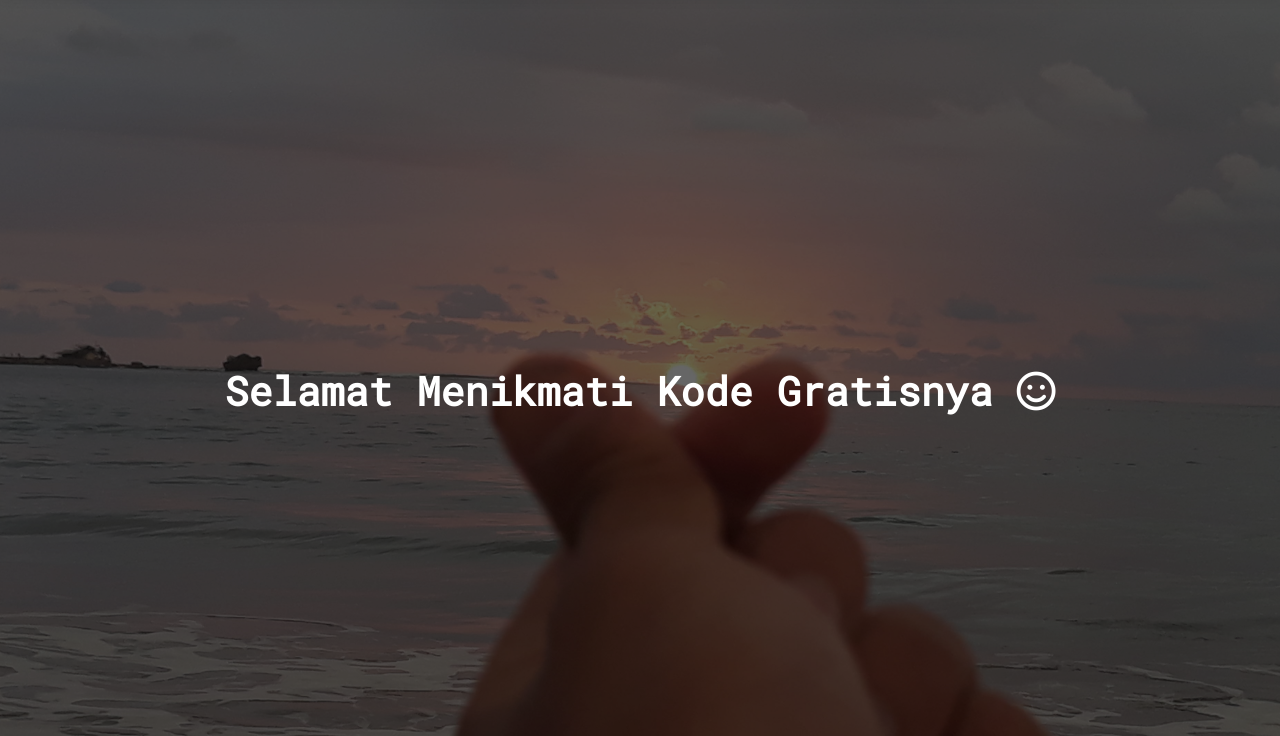
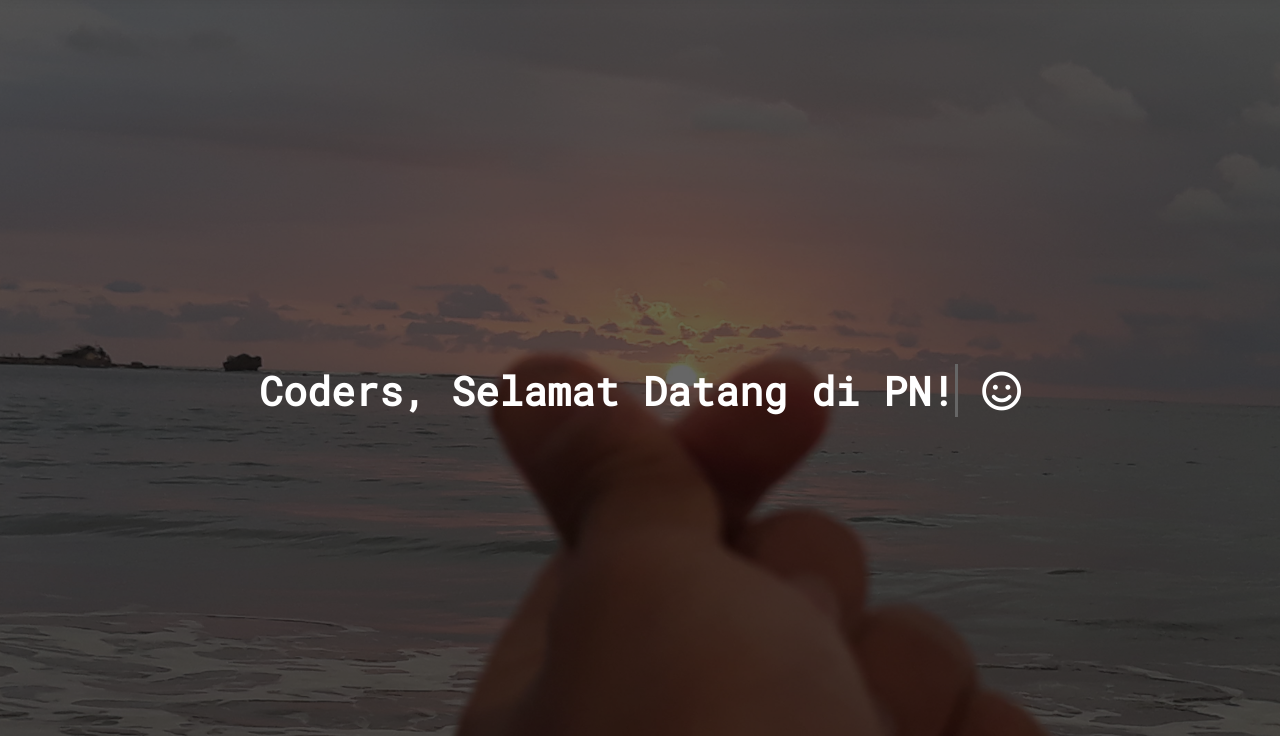
Before and after one commit to progusa/progusa.github.io, a plain HTML site: page index.html in a window 1280 px wide. Shown: the part 64-800 px from the top of the page. Drawn offline with nearby package versions, Linux system fonts and the light colour scheme.

Commit message:
add typewriter effect

```diff
--- a/assets/javascript/kode.js
+++ b/assets/javascript/kode.js
@@ -1,3 +1,64 @@
+/* Typewriter */
+// writing text
+var TxtRotate = function(el, toRotate, period) {
+    this.toRotate = toRotate;
+    this.el = el;
+    this.loopNum = 0;
+    this.period = parseInt(period, 10) || 2000;
+    this.txt = '';
+    this.tick();
+    this.isDeleting = false;
+};
+
+TxtRotate.prototype.tick = function() {
+    var i = this.loopNum % this.toRotate.length;
+    var fullTxt = this.toRotate[i];
+
+    if (this.isDeleting) {
+        this.txt = fullTxt.substring(0, this.txt.length - 1);
+    } else {
+        this.txt = fullTxt.substring(0, this.txt.length + 1);
+    }
+
+    this.el.innerHTML = '<span class="wrap">' + this.txt + '</span>';
+
+    var that = this;
+    var delta = 300 - Math.random() * 100;
+
+    if (this.isDeleting) { delta /= 2; }
+
+    if (!this.isDeleting && this.txt === fullTxt) {
+        delta = this.period;
+        this.isDeleting = true;
+    } else if (this.isDeleting && this.txt === '') {
+        this.isDeleting = false;
+        this.loopNum++;
+        delta = 500;
+    }
+
+    setTimeout(function() {
+        that.tick();
+    }, delta);
+};
+
+$(window).on('load', function() {
+    //writing text
+    var elements = document.getElementsByClassName('txt-rotate');
+    for (var i = 0; i < elements.length; i++) {
+        var toRotate = elements[i].getAttribute('data-rotate');
+        var period = elements[i].getAttribute('data-period');
+        if (toRotate) {
+            new TxtRotate(elements[i], JSON.parse(toRotate), period);
+        }
+    }
+    // INJECT CSS
+    var css = document.createElement("style");
+    css.type = "text/css";
+    css.innerHTML = ".txt-rotate > .wrap { border-right: 0.08em solid #666 }";
+    document.body.appendChild(css);
+});
+
+
 function addBorder() {
     var x = document.getElementById("toggler");
     // console.log(x.attributes[6].value)
@@ -17,12 +78,12 @@ function validationSignUp() {
     var pass = document.getElementById("pass").value;
     var cpass = document.getElementById("cpass").value;
 
-    if(pass.length < 8){
+    if (pass.length < 8) {
         alert("Your password to short!");
         submitOK = "false";
     }
 
-    if(pass!=cpass){
+    if (pass != cpass) {
         alert("Your confirm password not same!");
         submitOK = "false";
     }
@@ -32,12 +93,12 @@ function validationSignUp() {
     }
 }
 
-function responsiveNavIcon(icon){
-    if(icon.matches){
-        document.getElementById("text-icon").innerHTML=`<img src="./assets/img/logo.png" alt="logo" width="30"
+function responsiveNavIcon(icon) {
+    if (icon.matches) {
+        document.getElementById("text-icon").innerHTML = `<img src="./assets/img/logo.png" alt="logo" width="30"
         height="24" class="d-inline-block align-text-top">`;
-    }else{
-        document.getElementById("text-icon").innerHTML =`<img src="./assets/img/logo.png" alt="logo" width="30"
+    } else {
+        document.getElementById("text-icon").innerHTML = `<img src="./assets/img/logo.png" alt="logo" width="30"
         height="24" class="d-inline-block align-text-top">
     Programming Nusantara`;
     }
--- a/index.html
+++ b/index.html
@@ -191,9 +191,10 @@
         <div class="cover bg-image d-flex justify-content-center align-items-center">
             <div class="mask">
                 <div class="d-flex justify-content-center align-items-center h-100">
-                    <h1 class="text-center">Selamat Menikmati Kode Gratisnya
-                        <i class="far fa-smile"></i>
-                    </h1>
+                    <!-- <h1 class="text-center">Selamat Menikmati Kode Gratisnya
+
+                    </h1> -->
+                    <h1>Coders, <span class="txt-rotate" data-period="1000" data-rotate='[ "Selamat Datang di PN!", "Selamat Belajar!", "Selamat Ngoding!", "Nikmati Kebebasan!" ]'></span> <i class="far fa-smile"></i></h1>
                 </div>
             </div>
         </div>
@@ -361,6 +362,7 @@
         crossorigin="anonymous"></script> -->
 
     <!-- Custom Script -->
+    <script src="https://code.jquery.com/jquery-3.6.0.js" integrity="sha256-H+K7U5CnXl1h5ywQfKtSj8PCmoN9aaq30gDh27Xc0jk=" crossorigin="anonymous"></script>
     <script src="/assets/javascript/kode.js"></script>
 
     <!-- MDB -->
```
